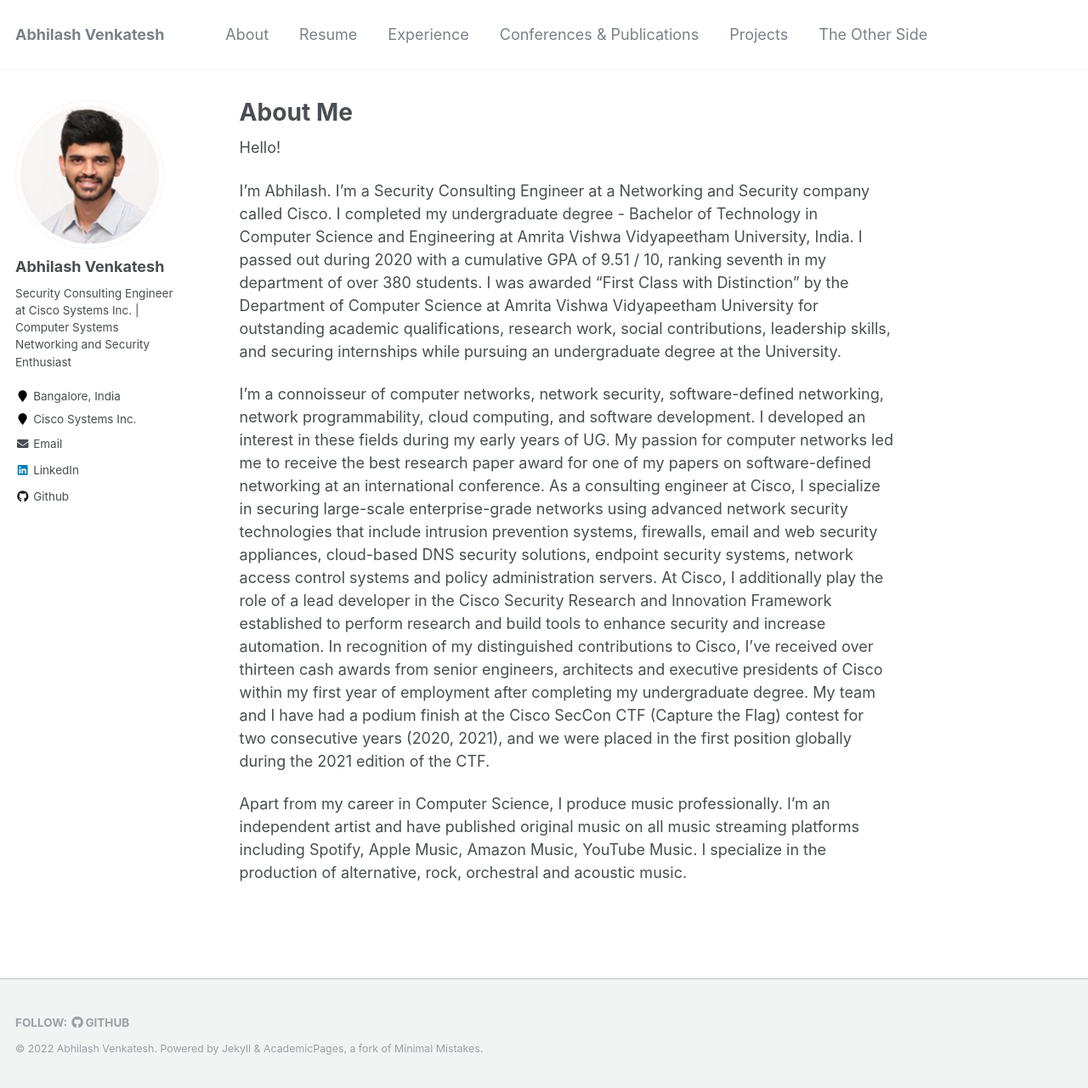
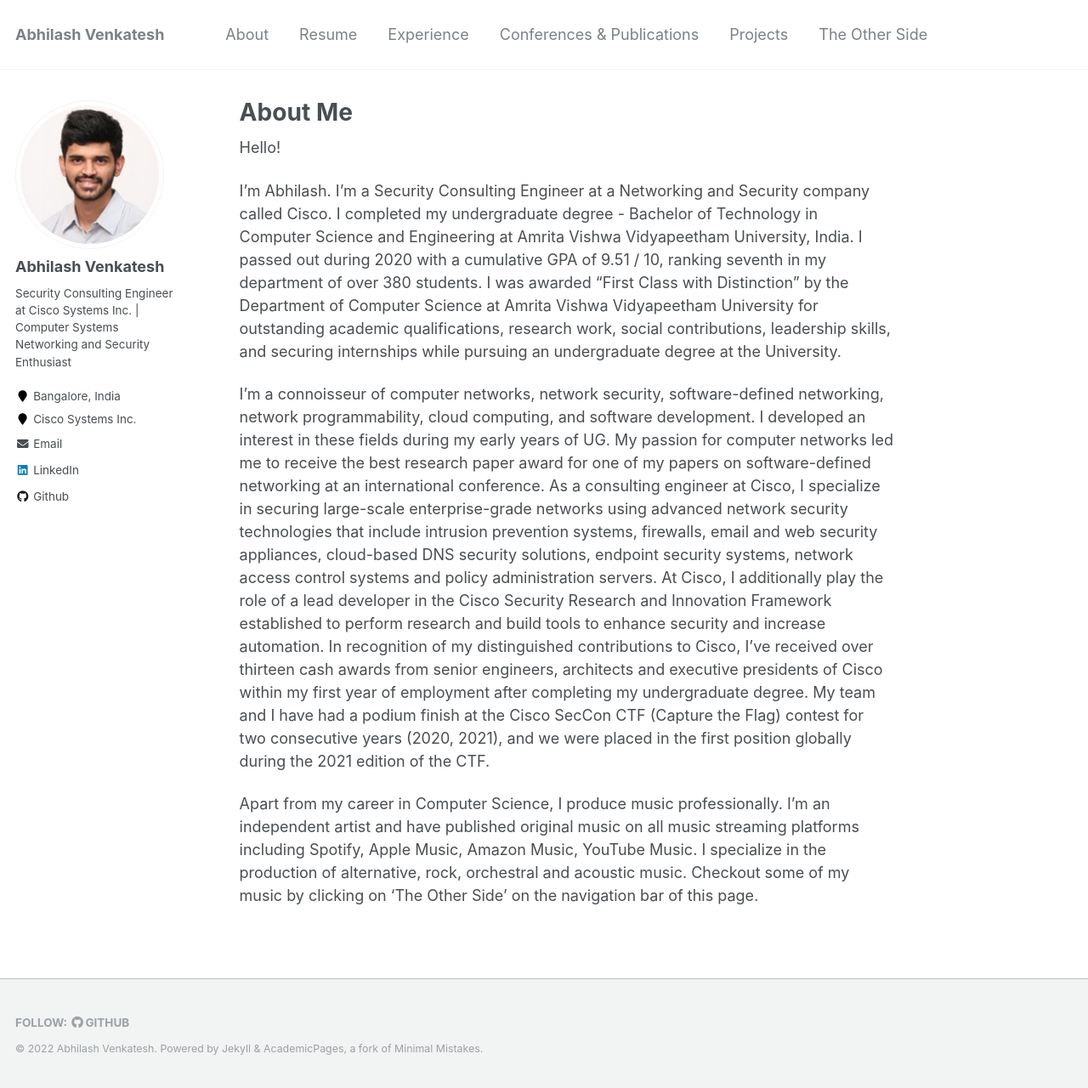
Before and after one commit to PankajPradeep/PankajPradeep.github.io, a Jekyll site: the page built from _pages/about.md, in a window 1280 px wide and 1280 px high. Shown: the whole window at 85% size. Built offline with Jekyll 4.4.1, drawn with Linux system fonts in a browser that asks for light colours.

Commit message:
Update about.md

```diff
--- a/_pages/about.md
+++ b/_pages/about.md
@@ -14,4 +14,5 @@
 
 I’m a connoisseur of computer networks, network security, software-defined networking, network programmability, cloud computing, and software development. I developed an interest in these fields during my early years of UG. My passion for computer networks led me to receive the best research paper award for one of my papers on software-defined networking at an international conference. As a consulting engineer at Cisco, I specialize in securing large-scale enterprise-grade networks using advanced network security technologies that include intrusion prevention systems, firewalls, email and web security appliances, cloud-based DNS security solutions, endpoint security systems, network access control systems and policy administration servers. At Cisco, I additionally play the role of a lead developer in the Cisco Security Research and Innovation Framework established to perform research and build tools to enhance security and increase automation. In recognition of my distinguished contributions to Cisco, I've received over thirteen cash awards from senior engineers, architects and executive presidents of Cisco within my first year of employment after completing my undergraduate degree. My team and I have had a podium finish at the Cisco SecCon CTF (Capture the Flag) contest for two consecutive years (2020, 2021), and we were placed in the first position globally during the 2021 edition of the CTF.
 
-Apart from my career in Computer Science, I produce music professionally. I’m an independent artist and have published original music on all music streaming platforms including Spotify, Apple Music, Amazon Music, YouTube Music. I specialize in the production of alternative, rock, orchestral and acoustic music.
+Apart from my career in Computer Science, I produce music professionally. I’m an independent artist and have published original music on all music streaming platforms including Spotify, Apple Music, Amazon Music, YouTube Music. I specialize in the production of alternative, rock, orchestral and acoustic music. Checkout
+some of my music by clicking on 'The Other Side' on the navigation bar of this page.
```
